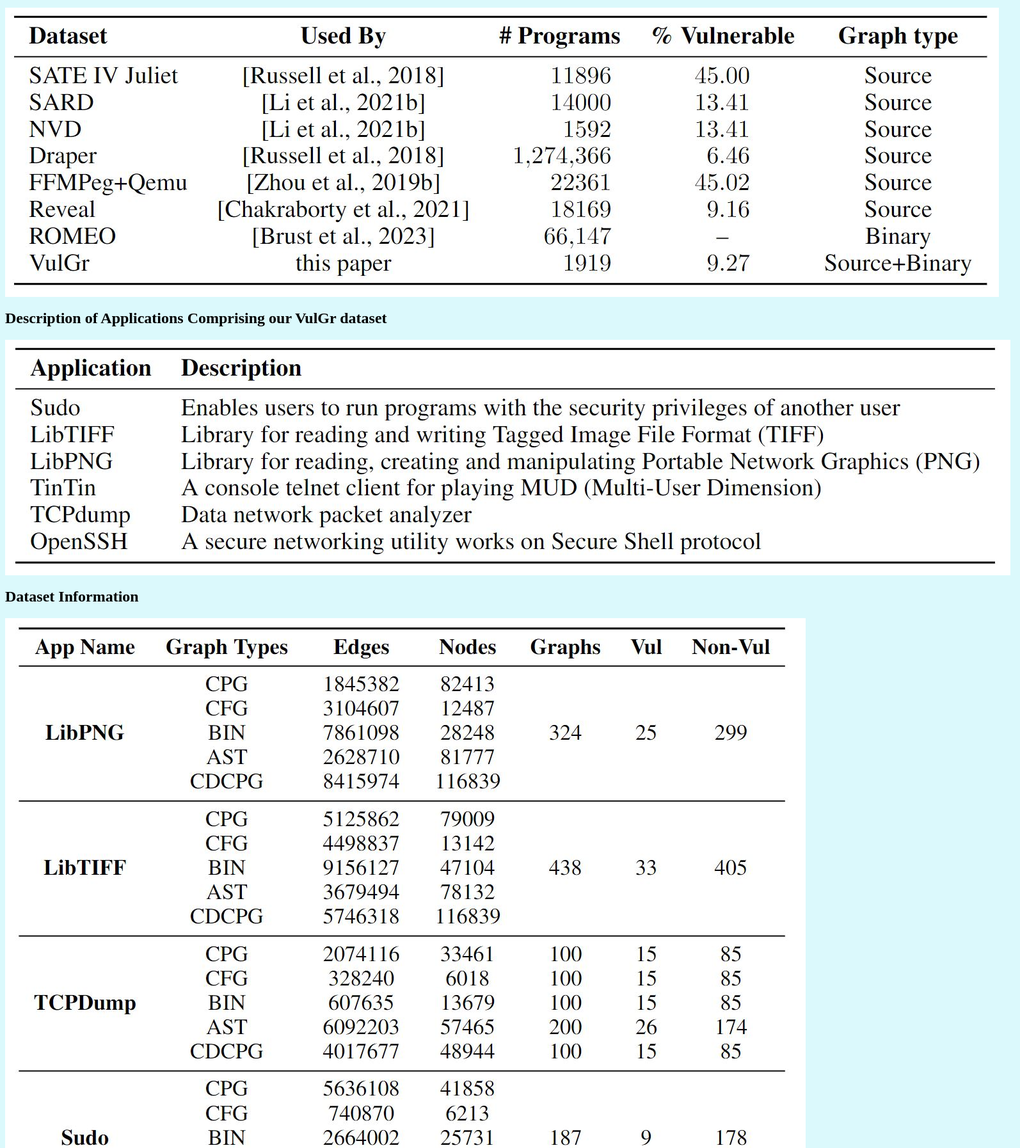
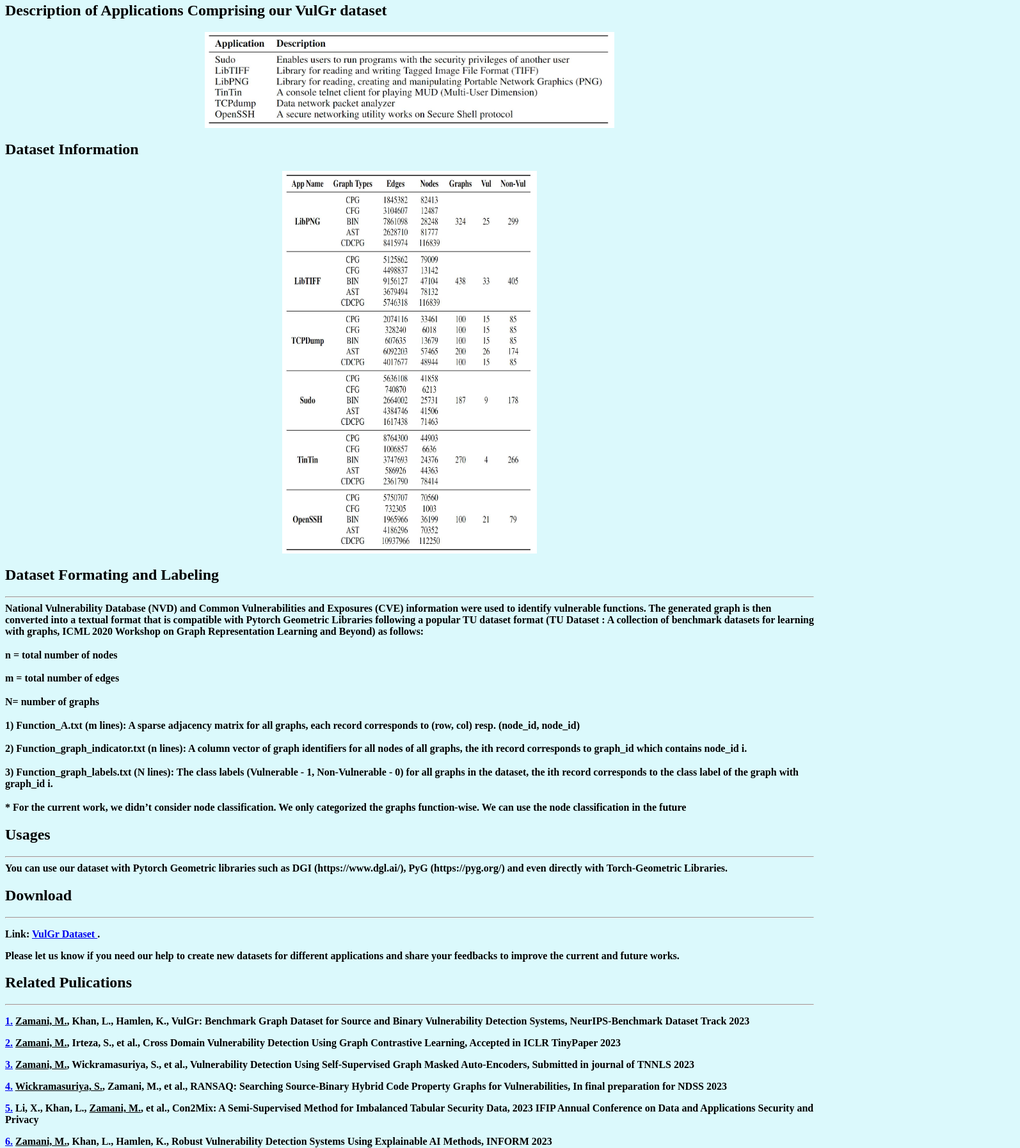
Before and after one commit to MahmoudZamani/BenchmarkDataset-VulGr, a plain HTML site: page index.html in a window 1280 px wide. Shown: the part 1006-2800 px from the top of the page at 64% size, 1594 px wide, since content can reach past the window. Drawn offline with Linux system fonts and the light colour scheme.

Commit message:
06142023-4-nips

```diff
--- a/index.html
+++ b/index.html
@@ -39,44 +39,51 @@
                 <section>
 					<h2><b> VulGr Architecture </b></h2>
 					<!-- your skills -->
-                    <img src="./images/Architecture-NIPS.JPG">
+                    <center><img src="./images/Architecture-NIPS.JPG" alt="centered image" ht="1000" width="1000"></center>
 				</section>
 				<section>
 					<h2><b> Summary of Existing Vulnerability Detection Datasets</b></h2>
 					<!-- your skills -->
-                    <img src="./images/Datasets-NIPS.png"
+                    <center> <img src="./images/Datasets-NIPS.png" height="150"> </center>
 				</section>
                 <section>
 					<h2><b> Description of Applications Comprising our VulGr dataset  </b></h2>
 					<!-- your skills -->
-                    <img src="./images/ApplicationUsedInNIPS.JPG"
+                    <center> <img src="./images/ApplicationUsedInNIPS.JPG" height="150" wedth=""> </center>
 				</section>
 				<section>
 					<h2><b> Dataset Information </b></h2>
-                    <img src="./images/dataset-info-nips.JPG"
+                    <center> <img src="./images/dataset-info-nips.JPG" height="598" width="398"> </center>
 
   			    </section>
 				<section>
 					<h2> <b> Dataset Formating and Labeling </b> </h2>
 					<!-- your education -->
-                    <h3 style="text-align:justify"> National Vulnerability Database (NVD) and Common Vulnerabilities and Exposures (CVE) information were used to identify vulnerable functions. The generated graph is then converted into a textual format that is compatible with Pytorch Geometric Libraries following a popular TU dataset format (TU Dataset :  A collection of benchmark datasets for learning with graphs, ICML 2020 Workshop on Graph Representation Learning and Beyond) as follows:
-                    <h3> n   =  total number of nodes </h3>
-                    <h3> m  =  total number of edges </h3>
-                    <h3> N= number of graphs </h3>
-                    <h3> 1)	Function_A.txt (m lines):   A sparse adjacency matrix for all graphs, each record corresponds to (row, col) resp. (node_id, node_id) </h3>
-                    <h3> 2)	Function_graph_indicator.txt (n lines):    A column vector of graph identifiers for all nodes of all graphs, the ith record corresponds to graph_id which contains node_id i. </h3>
-                    <h3> 3)	Function_graph_labels.txt (N lines):     The class labels (Vulnerable - 1, Non-Vulnerable - 0) for all graphs in the dataset, the ith record corresponds to the class label of the graph with graph_id i. </h3>
-                    <h3> For the current work, we didn’t consider node classification. We only categorized the graphs function-wise.  We can use the node classification in the future for more </h3>
+                    <hr style="text-align:justify"> <b> National Vulnerability Database (NVD) and Common Vulnerabilities and Exposures (CVE) information were used to identify vulnerable functions. The generated graph is then converted into a textual format that is compatible with Pytorch Geometric Libraries following a popular TU dataset format (TU Dataset :  A collection of benchmark datasets for learning with graphs, ICML 2020 Workshop on Graph Representation Learning and Beyond) as follows: </b></hr>
+                    <h3></h3>
+                    <b> n   =  total number of nodes </b>
+                    <h3></h3>
+                    <b> m  =  total number of edges </b>
+                    <h3></h3>
+                    <b> N= number of graphs </b>
+                    <h3></h3>
+                         <b> 1)	Function_A.txt (m lines):   A sparse adjacency matrix for all graphs, each record corresponds to (row, col) resp. (node_id, node_id) </b>
+                         <h3></h3>
+                         <b> 2)	Function_graph_indicator.txt (n lines):    A column vector of graph identifiers for all nodes of all graphs, the ith record corresponds to graph_id which contains node_id i. </b>
+                         <h3></h3>
+                         <b> 3)	Function_graph_labels.txt (N lines):     The class labels (Vulnerable - 1, Non-Vulnerable - 0) for all graphs in the dataset, the ith record corresponds to the class label of the graph with graph_id i. </b>
+                         <h3></h3>
+                         <b> * For the current work, we didn’t consider node classification. We only categorized the graphs function-wise.  We can use the node classification in the future  </b>
 				</section>
                 <section>
 					<h2><b> Usages </b></h2>
-                    You can use our dataset with Pytorch Geometric libraries such as DGI (https://www.dgl.ai/), PyG (https://pyg.org/) and even directly with Torch-Geometric Libraries.
-
+                    <hr style="text-align:justify"> <b> You can use our dataset with Pytorch Geometric libraries such as DGI (https://www.dgl.ai/), PyG (https://pyg.org/) and even directly with Torch-Geometric Libraries. </b> </hr>
                 </section>
                 <section>
                     <h2><b> Download </b></h2>
-                    <p>Link:  <a href="https://utdallas.box.com/s/1onexj8emcgorwq5798yu07id1o7m255"> VulGr Dataset </a>.</p>
-                    <p>Please let us know if you need our help to create new datasets for different applications and share your feedbacks to improve the current and future works</p>
+                    <hr><b></b></hr>
+                    <p> <b> Link:  <a href="https://utdallas.box.com/s/1onexj8emcgorwq5798yu07id1o7m255"> VulGr Dataset </a>.</p>
+                    <p>Please let us know if you need our help to create new datasets for different applications and share your feedbacks to improve the current and future works. </b></p>
                 </section>
 			</article>
 			<article id="mainRight">
@@ -84,7 +91,8 @@
                 <section>
 					<h2><b> Related Pulications </b></h2>
 					<!-- about you -->
-                    <p>
+                    <hr></hr>
+                    <p> <b>
                         <a href="https://www.linkedin.com/in/mahmoud-zamani/"> 1.</a></a> <u>Zamani, M.</u>, Khan, L., Hamlen, K., VulGr: Benchmark Graph Dataset for Source and
                         Binary Vulnerability Detection Systems, NeurIPS-Benchmark Dataset Track 2023</a>
                     </p>
```
